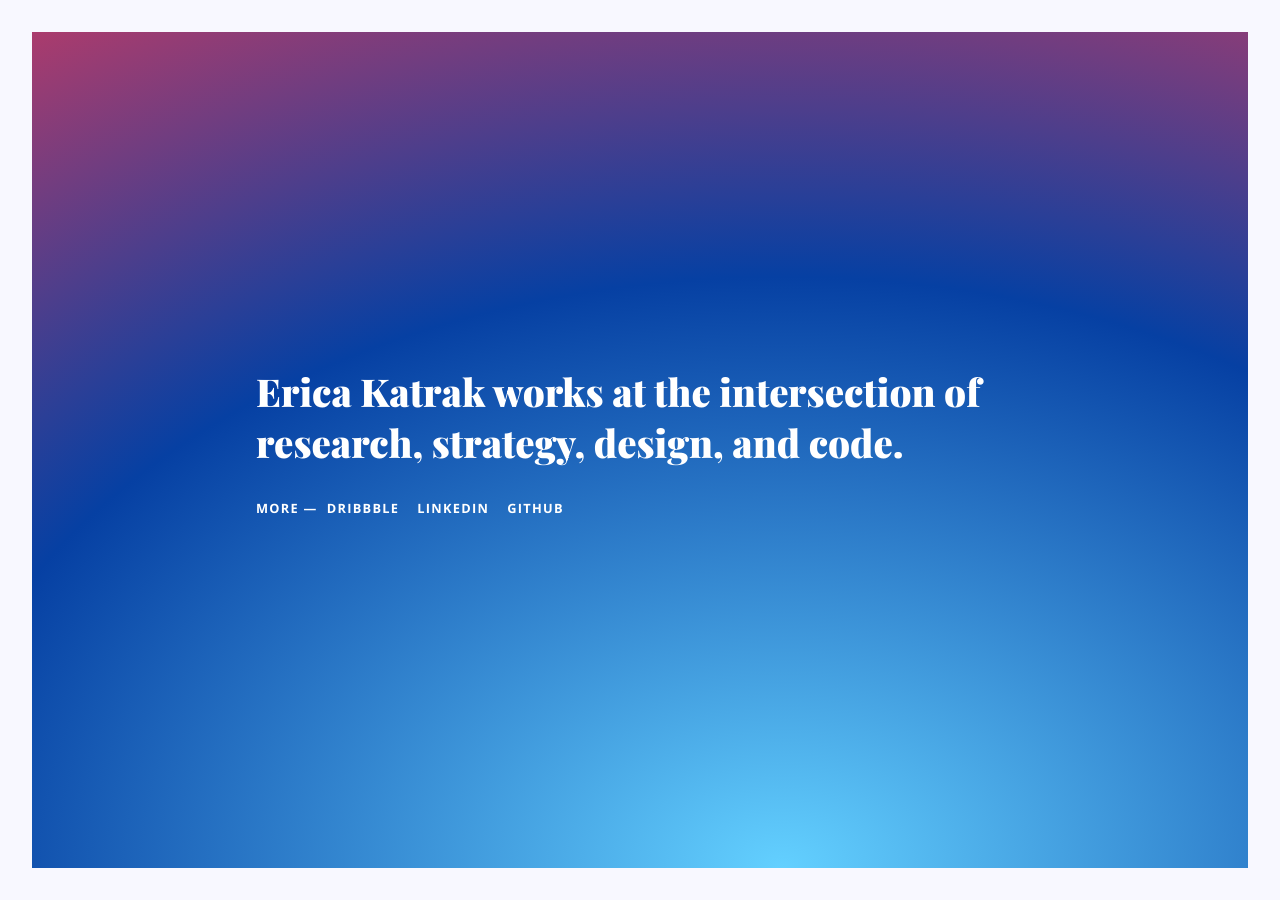
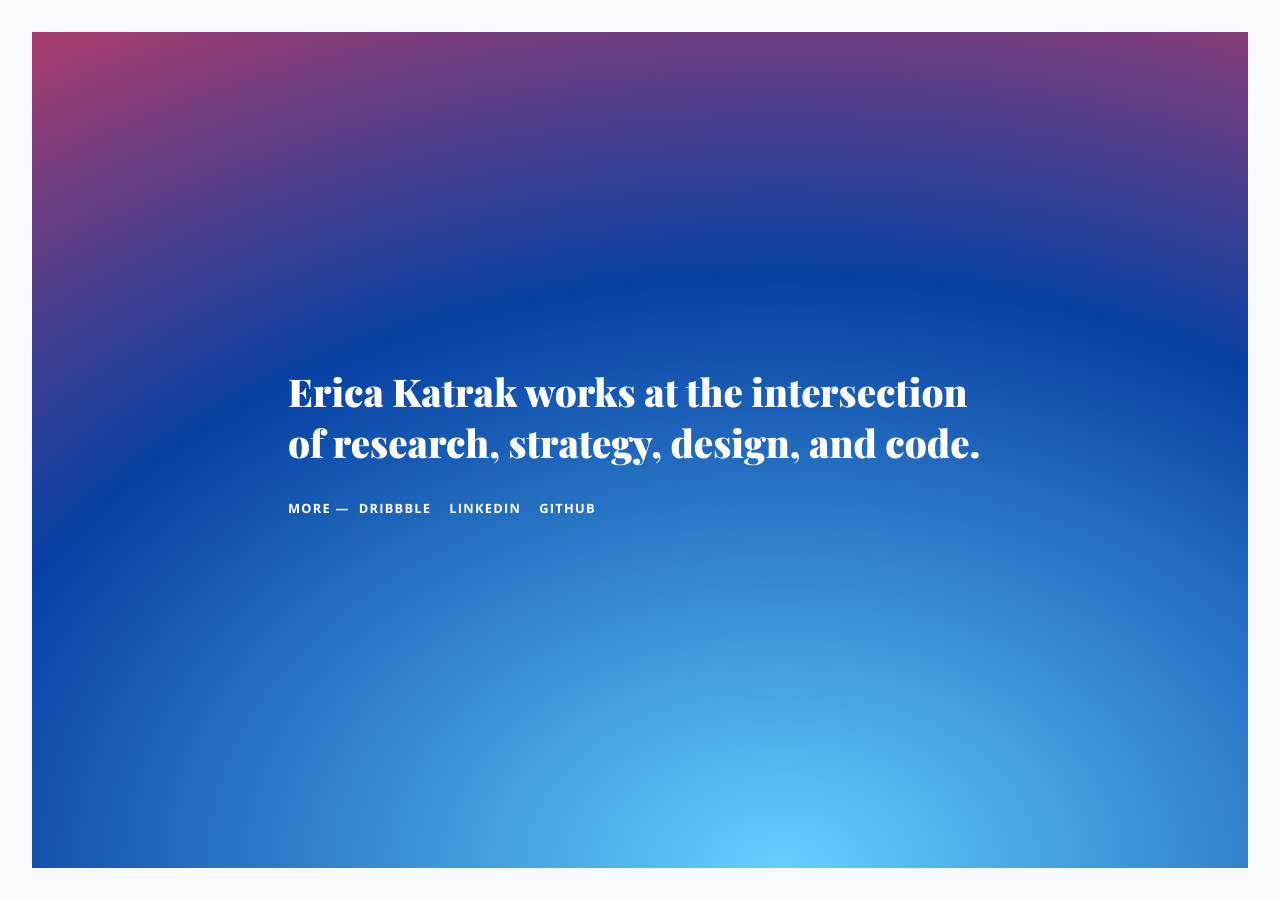
Before and after one commit to ericakatrak/ericakatrak.github.io, a Jekyll site: the page built from index.html, in a window 1280 px wide. Built offline with Jekyll 4.4.1, drawn with Linux system fonts in a browser that asks for light colours.

Commit message:
style tweak

```diff
--- a/css/style.css
+++ b/css/style.css
@@ -55,7 +55,7 @@ section {
 	flex-direction: column;
 	position: relative;
 	z-index: 10;
-	max-width: 60vw;
+	max-width: 55vw;
 }
 
 h1 {
```
